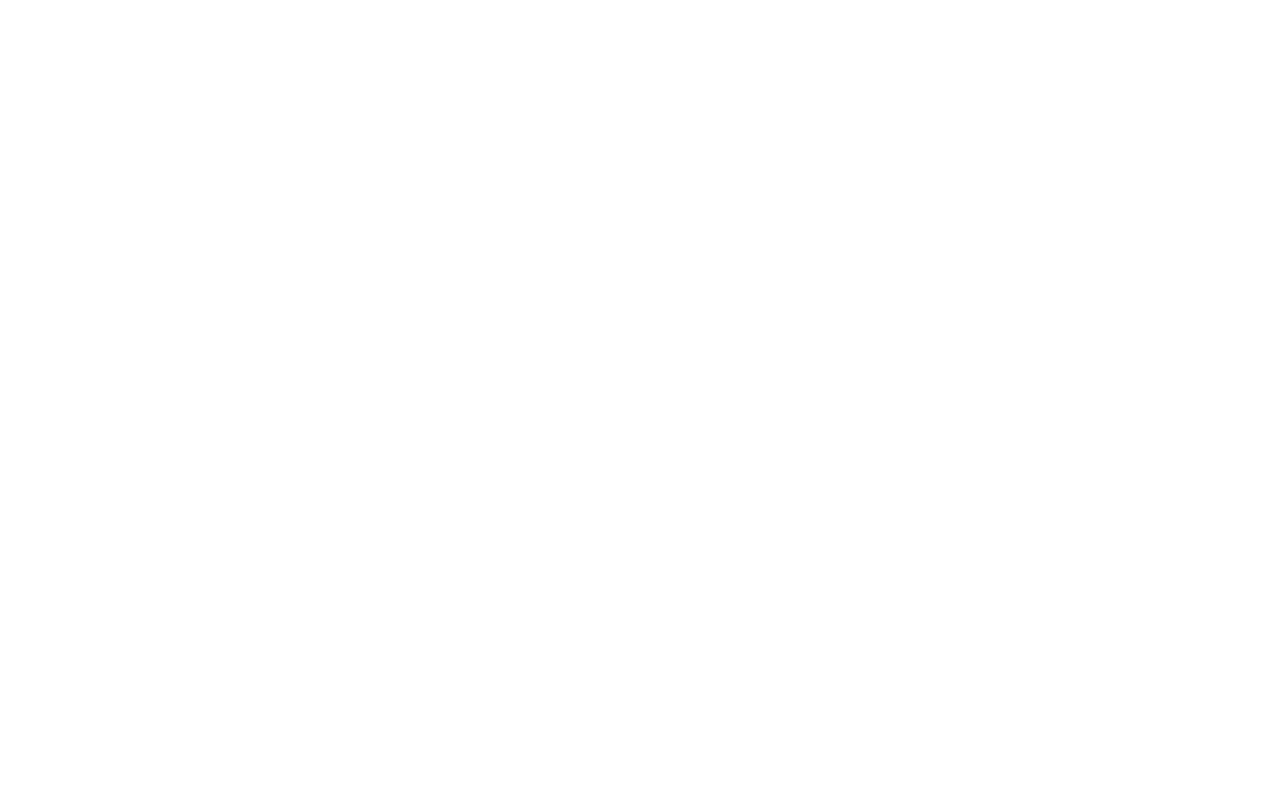
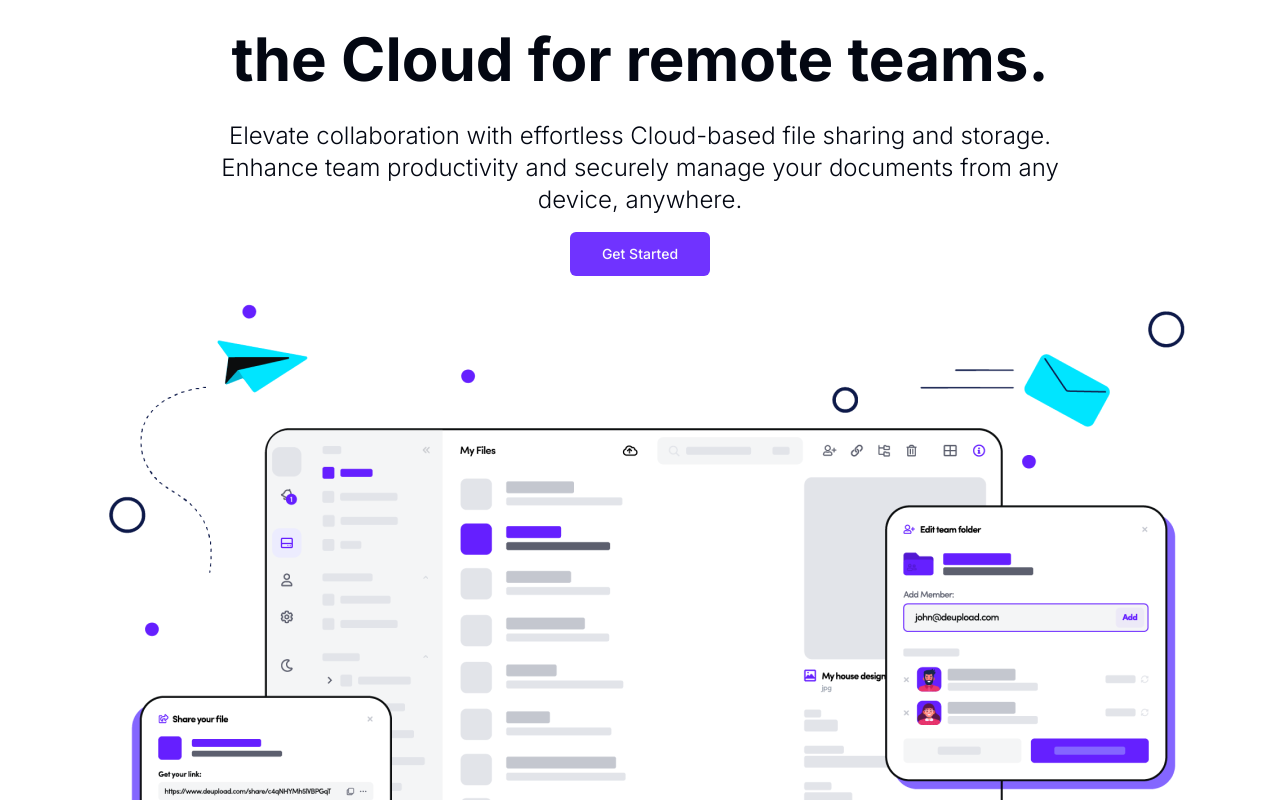
Before and after one commit to Mohammed-Abdelhady/Cloud-Storage-next.js-convex-clerk-shadcn, a Next.js app: page / in a window 1280 px wide. Shown: the part 220-1020 px from the top of the page. Before the commit the page ends 800 px from the top, so only its background shows below. Built offline with nearby package versions, Linux system fonts and the light colour scheme; no server answers.

Commit message:
feat: home hero section

```diff
--- a/app/page.tsx
+++ b/app/page.tsx
@@ -1,9 +1,12 @@
 import GuestWrapper from "@/components/layout/wrappers/guest-wrapper";
+import Hero from "@/components/screens/hero";
 
 export default function Home() {
   return (
     <GuestWrapper>
-      <></>
+      <>
+        <Hero />
+      </>
     </GuestWrapper>
   );
 }
--- a/components/layout/wrappers/guest-wrapper.tsx
+++ b/components/layout/wrappers/guest-wrapper.tsx
@@ -15,7 +15,7 @@
   return (
     <>
       <GuestNav />
-      <main>{children}</main>
+      <main className="md:container md:mx-auto">{children}</main>
     </>
   );
 };
--- /dev/null
+++ b/components/screens/hero.tsx
@@ -0,0 +1,31 @@
+import React from "react";
+import Heading from "../base/heading/Heading";
+import Paragraph from "../base/heading/Paragraph";
+import { Button } from "../ui/button";
+import Image from "next/image";
+
+const Hero = () => {
+  return (
+    <div className="flex min-h-[calc(100vh-64px)] flex-col items-center justify-center gap-4 px-3 pt-20 text-center">
+      <Heading align="center" size="large" className="max-w-4xl">
+        Effortless file collaboration in the Cloud for remote teams.
+      </Heading>
+      <Paragraph align="center" size="medium">
+        Elevate collaboration with effortless Cloud-based file sharing and storage. Enhance team
+        productivity and securely manage your documents from any device, anywhere.
+      </Paragraph>
+      <Button size="lg">Get Started</Button>
+      <>
+        <Image
+          src="/images/hero-screen.png"
+          alt="Effortless file collaboration in the Cloud for remote teams"
+          width={1127}
+          height={769}
+          className="object-cover"
+        />
+      </>
+    </div>
+  );
+};
+
+export default Hero;
```
Also changed, not shown: public/images/hero-screen.png (added), 1 other file (tests, documents, lock files or other folders).
